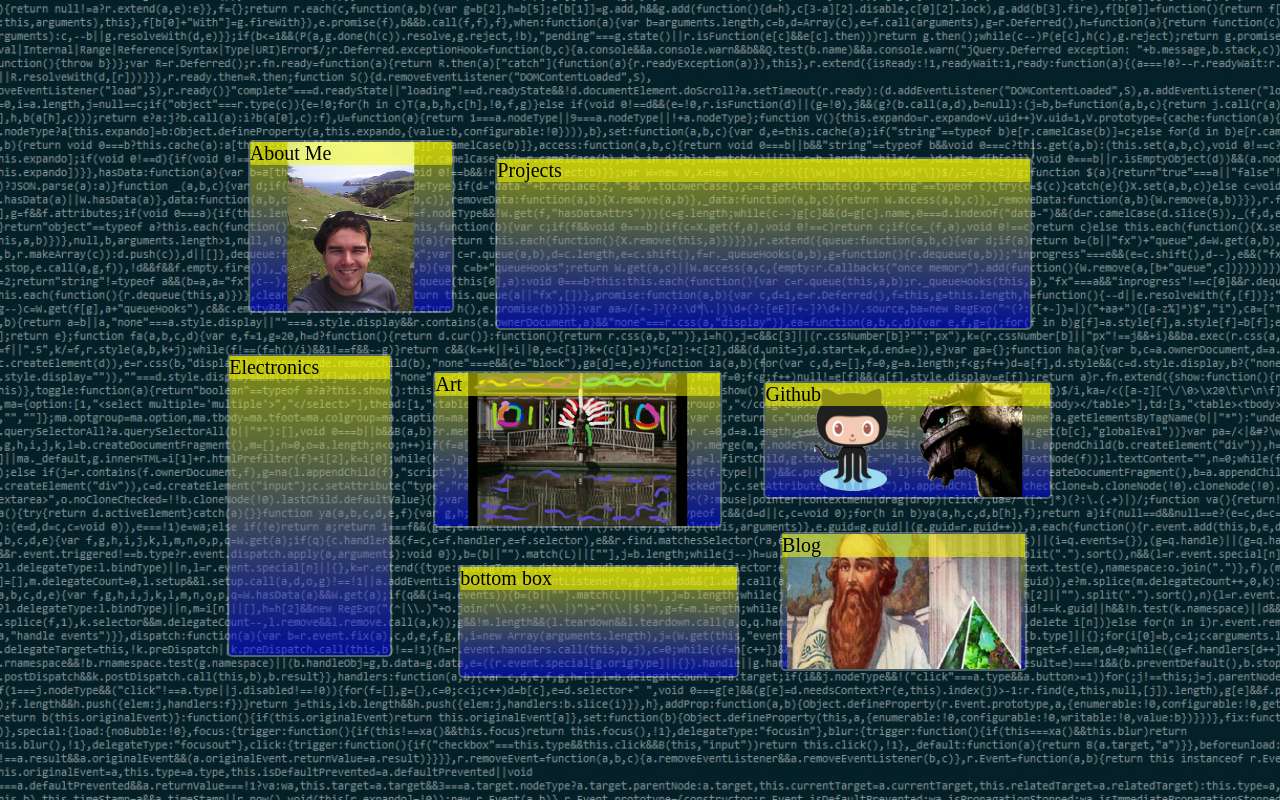
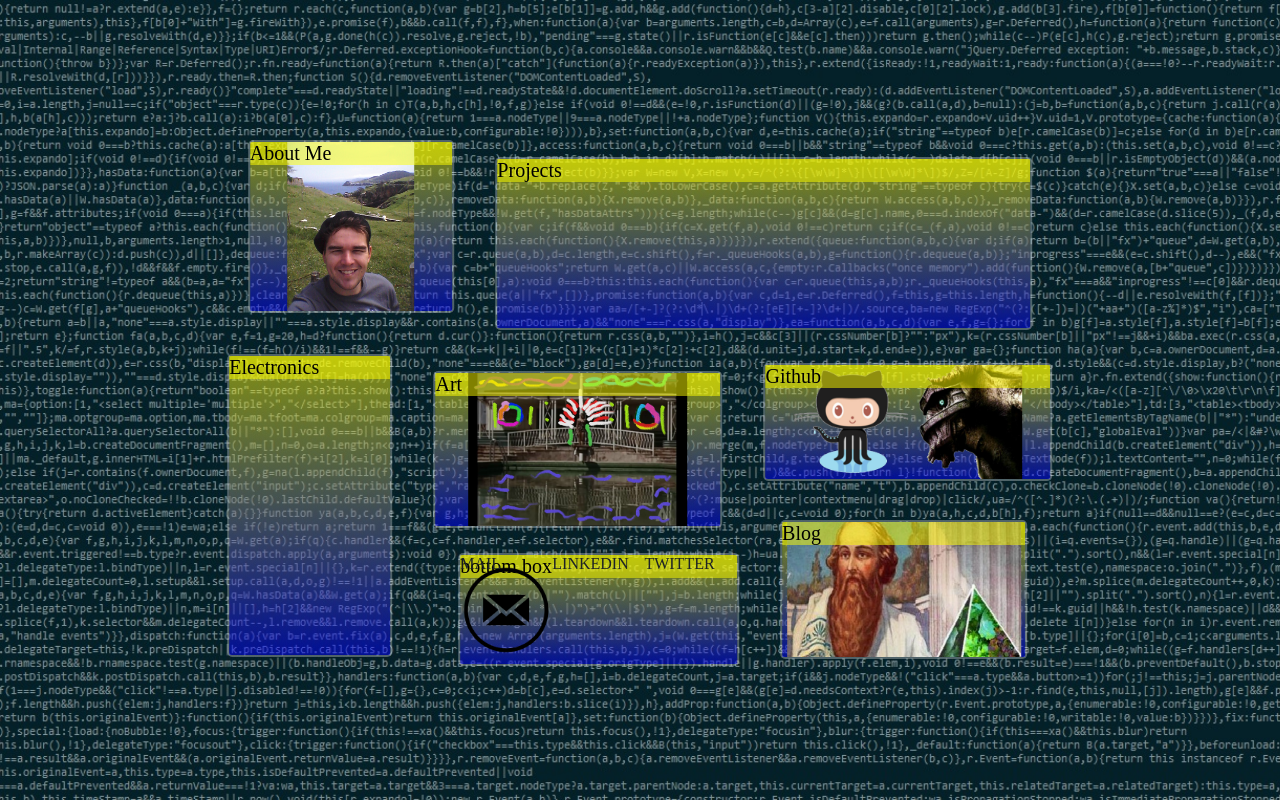
Before and after one commit to Coroecram/reportfolio, a plain HTML site: page index.html in a window 1280 px wide. Drawn offline with Linux system fonts and the light colour scheme.

Commit message:
Contact in box thirds

```diff
--- a/assets/css/format.css
+++ b/assets/css/format.css
@@ -9,7 +9,7 @@
   background: rgba(255, 255, 255, 0);
 }
 
-#frame > a {
+#frame > .box {
   display: block;
   float: left;
 }
--- a/assets/css/styles.css
+++ b/assets/css/styles.css
@@ -4,6 +4,7 @@ body {
 }
 
 .box {
+  position: relative;
   overflow: hidden;
   background-color: rgba(255, 255, 255, 0);
   background-repeat: no-repeat;
@@ -22,6 +23,7 @@ body {
   -moz-transition: color 2s, font-size 2s;
   -o-transition: color 2s, font-size 2s;
   transition: color 2s, font-size 2s;
+  z-index: 1;
 }
 
 .box:hover p {
@@ -61,3 +63,28 @@ body {
 .bottombox {
   background-image: linear-gradient(to bottom, rgba(255,255,0,0.5), rgba(0,0,255,0.5));
 }
+
+.contact {
+  position: absolute;
+  width: 33.3%;
+  height: 100%;
+  background-repeat: no-repeat;
+  background-size: contain;
+  background-position: center;
+}
+
+#email {
+  top: 0;
+  left: 0;
+  background-image: url(../img/contact/email.png);
+}
+
+#linkedin {
+  top: 0;
+  left: 33.3%;
+}
+
+#twitter {
+  top: 0;
+  left: 66.6%;
+}
--- a/index.html
+++ b/index.html
@@ -22,11 +22,22 @@
     <section id="frame">
       <a class="aboutme box" href=#><p>About Me</p></a>
       <a class="projects box" href=#><p>Projects</p></a>
-      <span class="group box"></span>
+      <span class="group"></span>
       <a class="electronics box" href=#><p>Electronics</p></a>
       <a class="art box" href=#><p>Art</p></a>
       <a class="github box" href=#><p>Github</p></a>
-      <a class="bottombox box" href=#><p>bottom box</p></a>
+      <div class="bottombox box">
+        <p>bottom box</p>
+        <a id="email" class="contact" href="#">
+          MAIL
+        </a>
+        <a id="linkedin" class="contact" href="#">
+          LINKEDIN
+        </a>
+        <a id="twitter" class="contact" href="#">
+          TWITTER
+        </a>
+      </div>
       <a class="blog box" href=#><p>Blog</p></a>
     </section>
 
```
Also changed, not shown: assets/img/contact/email.png (added).
